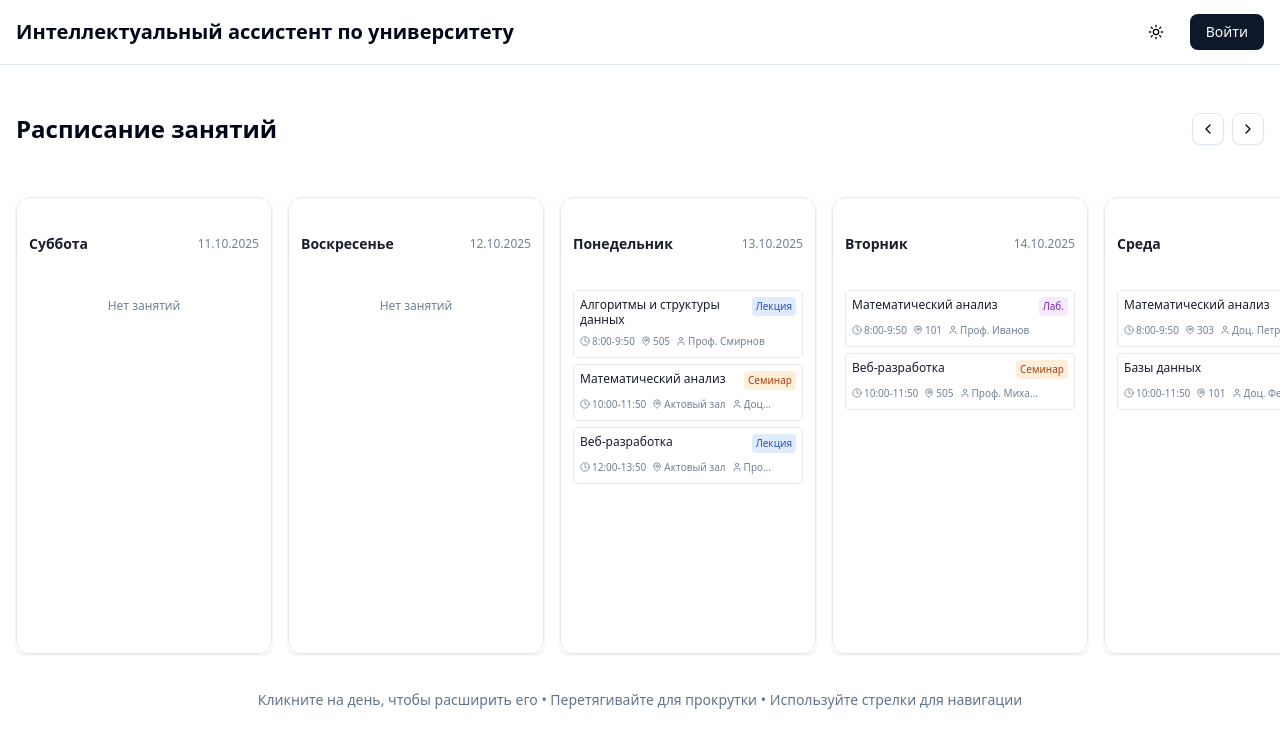
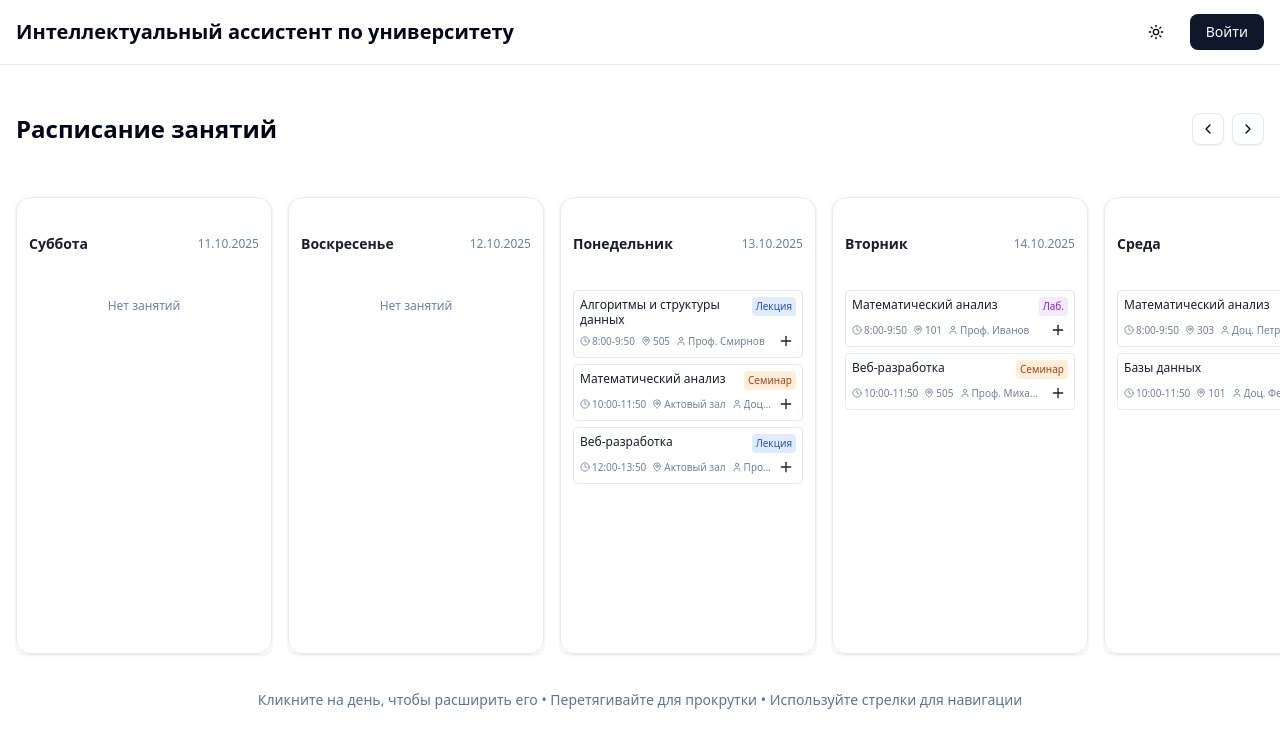
Before and after one commit to slavikovics/BsuirFrontend, a React app in the folder agents/: page / in a window 1280 px wide. Shown: the top 748 px of the page. Built offline with nearby package versions, Linux system fonts and the light colour scheme; no server answers; the HTML template or start-up script is replaced by a standard one.

Commit message:
Buttons for lessons always visible

```diff
--- a/agents/src/components/ui/schedule/schedule-lesson.jsx
+++ b/agents/src/components/ui/schedule/schedule-lesson.jsx
@@ -34,7 +34,7 @@ export const ScheduleLesson = ({ lesson, onAddTaskClick }) => {
         <Button
           variant="ghost"
           size="icon"
-          className="h-5 w-5 ml-1 opacity-0 group-hover:opacity-100 transition-opacity"
+          className="h-5 w-5 ml-1"
           onClick={(e) => {
             e.stopPropagation()
             onAddTaskClick(lesson)
```
